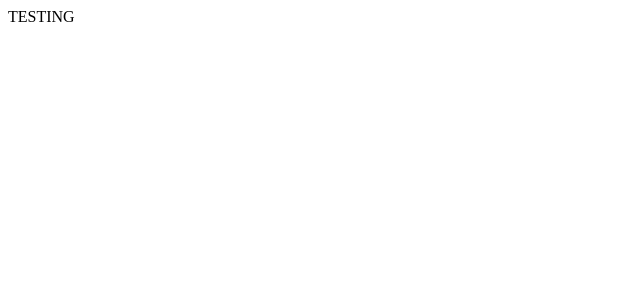
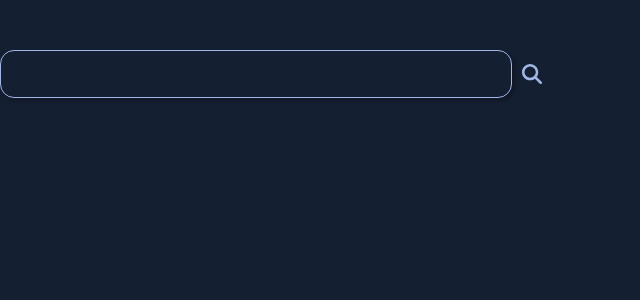
Before and after one commit to pernilla-hallgren/react-github-user-search, a React (Create React App) app: page / in a window 1280 px wide. Shown: the top 300 px of the page, without its empty margins (0-640 px from the left). Built offline with nearby package versions, Linux system fonts and the light colour scheme.

Commit message:
add searchform and custominput

```diff
--- a/src/App.tsx
+++ b/src/App.tsx
@@ -1,8 +1,10 @@
+import "./assets/styles/main.scss";
+import SearchForm from "./components/SearchForm";
 
 const App = () => {
   return (
     <div>
-      TESTING
+      <SearchForm value={""} />
     </div>
   );
 }
--- /dev/null
+++ b/src/assets/styles/layout/_customInput.scss
@@ -0,0 +1,34 @@
+@use "../util" as m;
+
+.input-wrapper {
+    position: relative;
+
+    .input-field {
+        padding-right: 2rem;
+        border: 1px solid var(--light-navy);
+        padding: 15px 30px;
+        border-radius: 14px;
+        background-color: var( --background-color);
+        box-shadow: 3px 3px 4px 0px rgba(0, 0, 0, 0.25);
+        font-size: var(--fz-sm);
+        color: var(--light-navy);
+        width: 80%;
+
+        @include m.sm {
+            width: 60%;
+        }
+
+        @include m.lg {
+            width: 40%;
+        }
+    }
+
+    .search-icon {
+        position: absolute;
+        top: 50%;
+        transform: translateY(-50%);
+        color: var(--light-navy);
+        cursor: pointer;
+        padding: 10px;
+    }
+}
--- /dev/null
+++ b/src/assets/styles/layout/_index.scss
@@ -0,0 +1,2 @@
+@forward "customInput";
+@forward "searchForm";
--- /dev/null
+++ b/src/assets/styles/layout/_searchForm.scss
@@ -0,0 +1,3 @@
+.search-form-container {
+    margin: 50px 0px;
+}
--- /dev/null
+++ b/src/components/SearchForm.tsx
@@ -0,0 +1,25 @@
+import React, { useState, useEffect } from 'react';
+import CustomInput from './common/CustomInput';
+
+interface SearchFormProps {
+    value: string;
+}
+
+const SearchForm: React.FC<SearchFormProps> = ({  }) => {
+    const [searchValue, setSearchValue] = useState('');
+
+    return (
+        <div className='search-form-container'>
+            <div>
+                <CustomInput
+                    placeholder={''}
+                    value={''}
+                    onChange={() => console.log("onChange")}
+                    onSubmit={() => console.log("onSubmit")}
+                />
+            </div>
+        </div>
+    );
+};
+
+export default SearchForm;
--- /dev/null
+++ b/src/components/common/CustomInput.tsx
@@ -0,0 +1,44 @@
+import React, { ChangeEvent, FormEvent } from 'react';
+import { FontAwesomeIcon } from '@fortawesome/react-fontawesome';
+import { faSearch } from '@fortawesome/free-solid-svg-icons';
+
+interface CustomInputProps {
+    placeholder: string;
+    value: string;
+    onChange: (value: string) => void;
+    onSubmit: () => void;
+}
+
+const CustomInput: React.FC<CustomInputProps> = ({ placeholder, value, onChange, onSubmit }) => {
+
+    const handleInputChange = (event: ChangeEvent<HTMLInputElement>)=> {
+        onChange(event.target.value);
+    }
+
+    const handleSubmit = (event: FormEvent<HTMLFormElement>) => {
+        event.preventDefault();
+        onSubmit();
+    }
+
+    return (
+        <form onSubmit={handleSubmit}>
+            <div className='input-wrapper'>
+                <input
+                    className='input-field'
+                    type='text'
+                    value={value}
+                    placeholder={placeholder}
+                    onChange={handleInputChange}
+                />
+                <FontAwesomeIcon
+                    icon={faSearch}
+                    className="search-icon"
+                    onClick={onSubmit}
+                    size="lg"
+                />
+            </div>
+        </form>
+    );
+};
+
+export default CustomInput;
```
